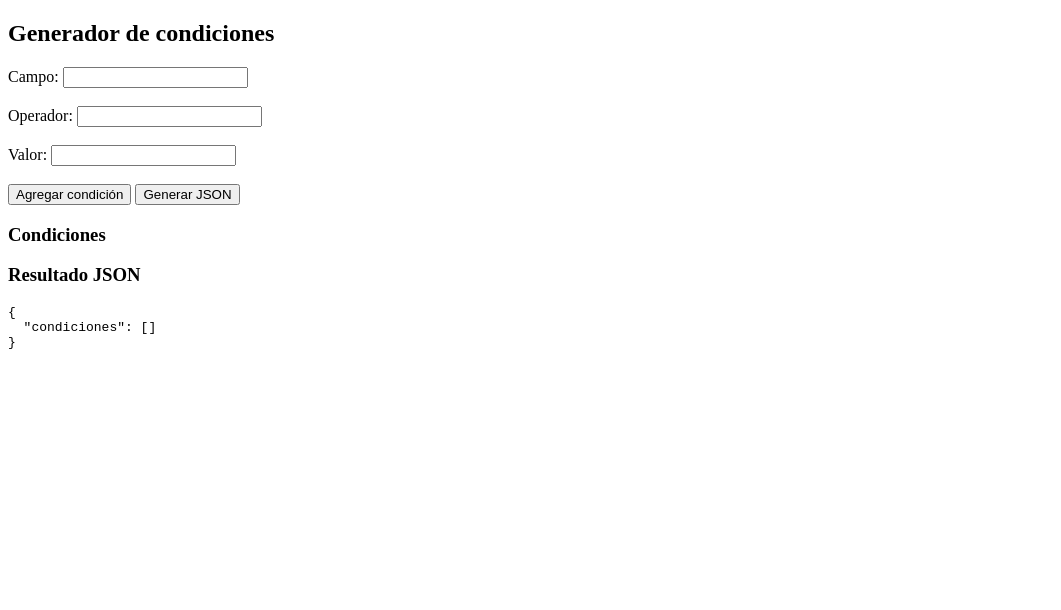
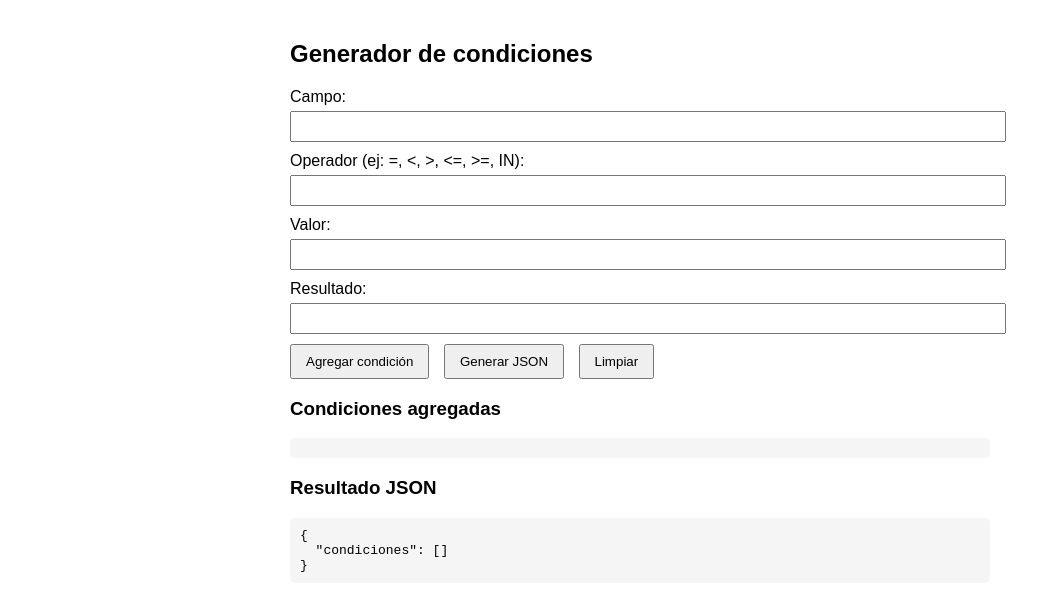
Before and after one commit to jdreatcloud/generador-reglas, a plain HTML site: page index.html in a window 1280 px wide. Both pictures are taken after a click on the button "Generar JSON". Shown: the whole page, without its empty margins (0-1061 px from the left). Drawn offline with Linux system fonts and the light colour scheme.

Commit message:
Refactor HTML form and improve input handling

```diff
--- a/index.html
+++ b/index.html
@@ -3,19 +3,51 @@
 <head>
 <meta charset="utf-8">
 <title>Generar Regla JSON</title>
+<style>
+    body {
+        font-family: Arial, sans-serif;
+        max-width: 700px;
+        margin: auto;
+        padding: 20px;
+    }
+    input {
+        width: 100%;
+        padding: 6px;
+        margin: 5px 0 10px 0;
+    }
+    button {
+        padding: 8px 14px;
+        margin-right: 10px;
+        cursor: pointer;
+    }
+    pre {
+        background: #f5f5f5;
+        padding: 10px;
+        border-radius: 5px;
+    }
+</style>
 </head>
 <body>
 
 <h2>Generador de condiciones</h2>
 
-Campo: <input id="campo"><br><br>
-Operador: <input id="operador"><br><br>
-Valor: <input id="valor"><br><br>
+<label>Campo:</label>
+<input id="campo">
+
+<label>Operador (ej: =, <, >, <=, >=, IN):</label>
+<input id="operador">
+
+<label>Valor:</label>
+<input id="valor">
+
+<label>Resultado:</label>
+<input id="resultado">
 
 <button onclick="agregar()">Agregar condición</button>
 <button onclick="generar()">Generar JSON</button>
+<button onclick="limpiar()">Limpiar</button>
 
-<h3>Condiciones</h3>
+<h3>Condiciones agregadas</h3>
 <pre id="lista"></pre>
 
 <h3>Resultado JSON</h3>
@@ -24,23 +56,58 @@ Valor: <input id="valor"><br><br>
 <script>
 let condiciones = [];
 
+// ---- Agregar condición ----
 function agregar() {
-    const campo = document.getElementById("campo").value;
-    const operador = document.getElementById("operador").value;
-    const valor = document.getElementById("valor").value;
+    const campo = document.getElementById("campo").value.trim();
+    const operador = document.getElementById("operador").value.trim();
+    const valor = document.getElementById("valor").value.trim();
+    const resultado = document.getElementById("resultado").value.trim();
+
+    if (!campo || !operador) {
+        alert("Campo y operador son obligatorios");
+        return;
+    }
+
+    let valorFinal = valor;
+
+    // convertir números
+    if (!isNaN(valor) && valor !== "") {
+        valorFinal = Number(valor);
+    }
 
     condiciones.push({
         campo: campo,
         operador: operador,
-        valor: isNaN(valor) ? valor : Number(valor)
+        valor: valorFinal,
+        resultado: resultado || null
     });
 
-    document.getElementById("lista").textContent = JSON.stringify(condiciones, null, 2);
+    // mostrar lista
+    document.getElementById("lista").textContent =
+        JSON.stringify(condiciones, null, 2);
+
+    // limpiar inputs
+    document.getElementById("valor").value = "";
+    document.getElementById("campo").focus();
 }
 
+
+// ---- Generar JSON ----
 function generar() {
-    const json = { condiciones: condiciones };
-    document.getElementById("json").textContent = JSON.stringify(json, null, 2);
+    const json = {
+        condiciones: condiciones
+    };
+
+    document.getElementById("json").textContent =
+        JSON.stringify(json, null, 2);
+}
+
+
+// ---- Limpiar todo ----
+function limpiar() {
+    condiciones = [];
+    document.getElementById("lista").textContent = "";
+    document.getElementById("json").textContent = "";
 }
 </script>
 
```
